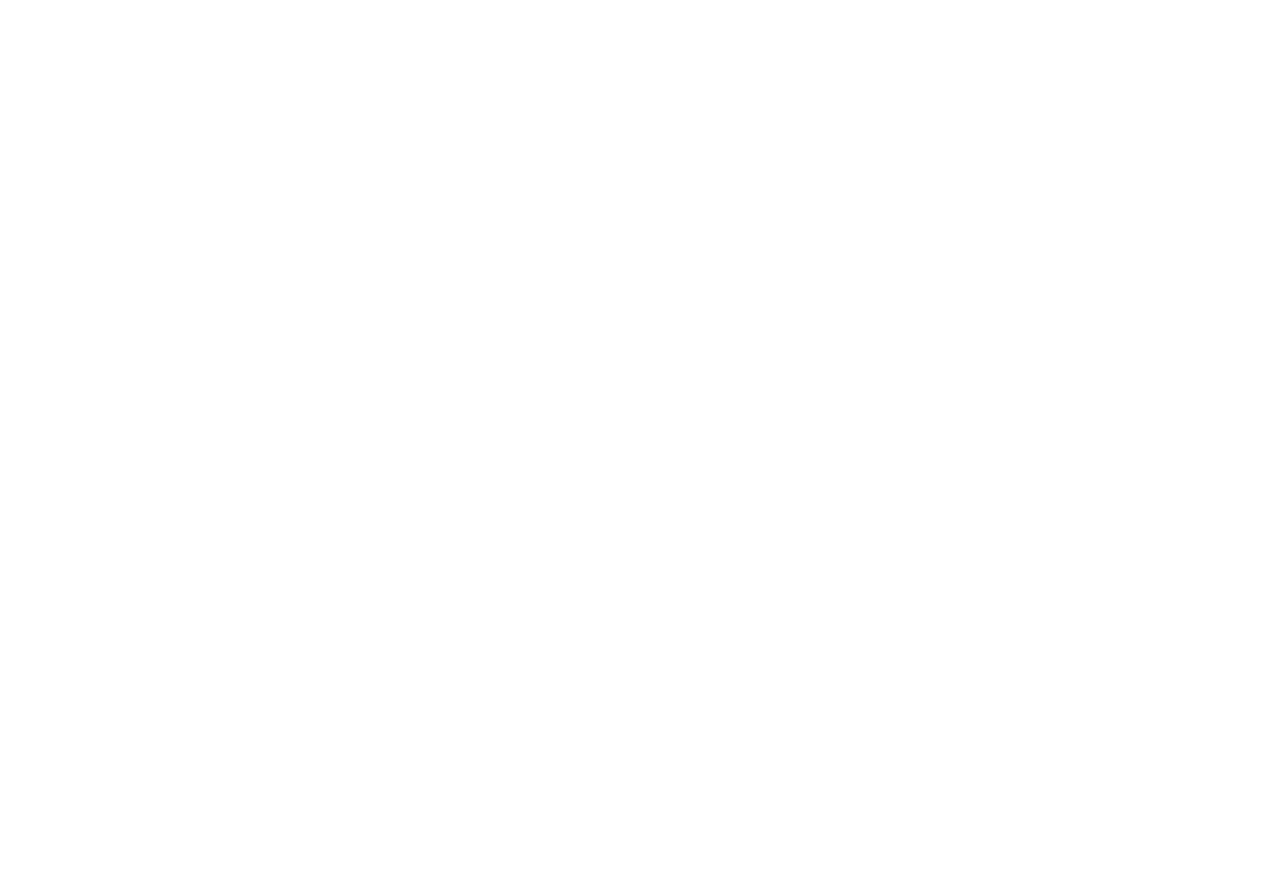
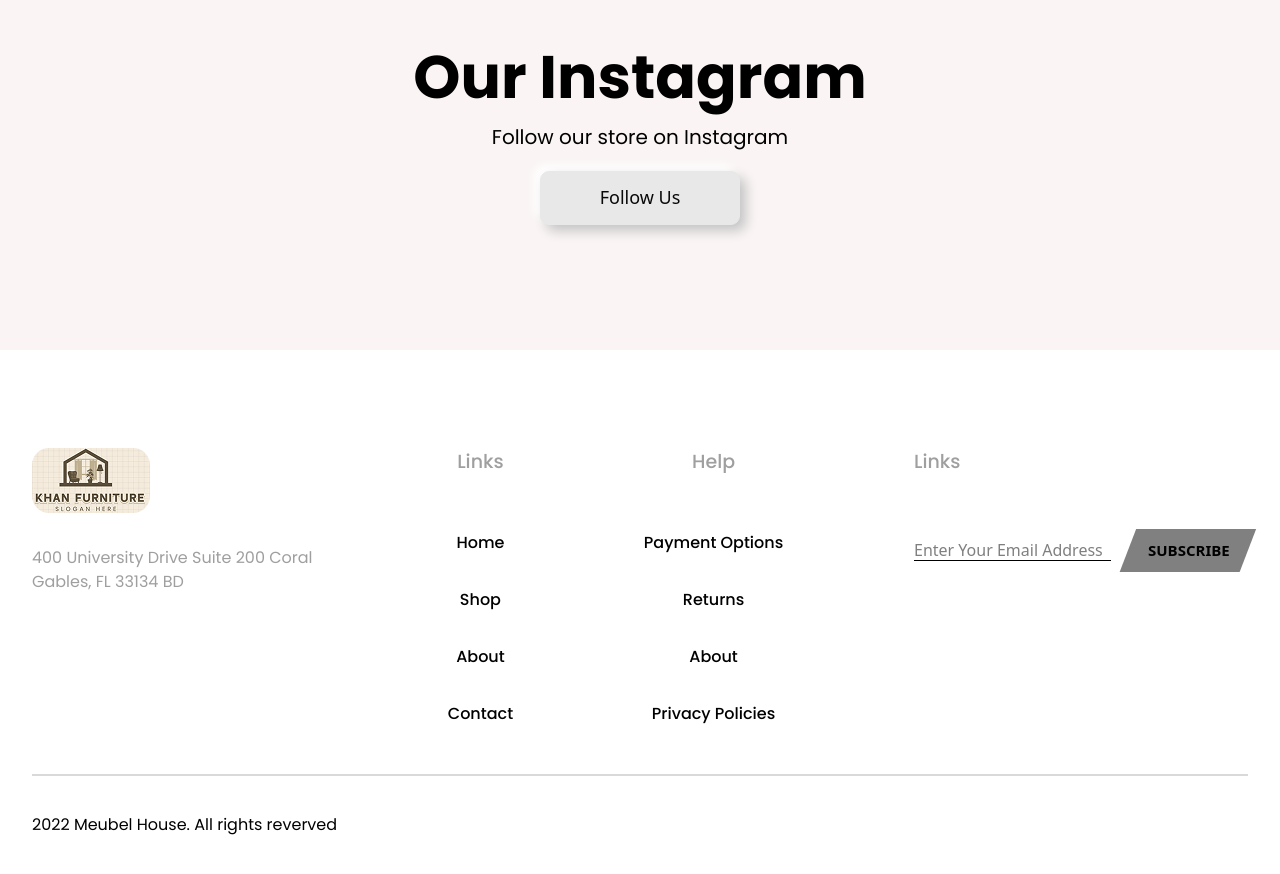
Before and after one commit to rionkhan-codes/Project-8-Furniture_Sofa, a React (Vite) app: page / in a window 1280 px wide. Shown: the part 4020-4894 px from the top of the page. Before the commit the page ends 3792 px from the top, so only its background shows below. Built offline with nearby package versions, Linux system fonts and the light colour scheme.

Commit message:
footer done

```diff
--- a/src/App.css
+++ b/src/App.css
@@ -234,3 +234,118 @@
 }
 
 /* -------------- blog ---------------- */
+/* From Uiverse.io by shah1345 */
+.button2 {
+  display: inline-block;
+  width: 200px;
+  display: flex;
+  justify-content: center;
+  transition: all 0.2s ease-in;
+  position: relative;
+  overflow: hidden;
+  z-index: 1;
+  color: #090909;
+  padding: 0.7em 1.7em;
+  cursor: pointer;
+  font-size: 18px;
+  border-radius: 0.5em;
+  background: #e8e8e8;
+  border: 1px solid #e8e8e8;
+  box-shadow: 6px 6px 12px #c5c5c5, -6px -6px 12px #ffffff;
+}
+
+.button2:active {
+  color: #666;
+  box-shadow: inset 4px 4px 12px #c5c5c5, inset -4px -4px 12px #ffffff;
+}
+
+.button2:before {
+  content: "";
+  position: absolute;
+  left: 50%;
+  transform: translateX(-50%) scaleY(1) scaleX(1.25);
+  top: 100%;
+  width: 140%;
+  height: 180%;
+  background-color: rgba(0, 0, 0, 0.05);
+  border-radius: 50%;
+  display: block;
+  transition: all 0.5s 0.1s cubic-bezier(0.55, 0, 0.1, 1);
+  z-index: -1;
+}
+
+.button2:after {
+  content: "";
+  position: absolute;
+  left: 55%;
+  transform: translateX(-50%) scaleY(1) scaleX(1.45);
+  top: 180%;
+  width: 160%;
+  height: 190%;
+  background-color: #009087;
+  border-radius: 50%;
+  display: block;
+  transition: all 0.5s 0.1s cubic-bezier(0.55, 0, 0.1, 1);
+  z-index: -1;
+}
+
+.button2:hover {
+  color: #ffffff;
+  border: 1px solid #009087;
+}
+
+.button2:hover:before {
+  top: -35%;
+  background-color: #009087;
+  transform: translateX(-50%) scaleY(1.3) scaleX(0.8);
+}
+
+.button2:hover:after {
+  top: -45%;
+  background-color: #009087;
+  transform: translateX(-50%) scaleY(1.3) scaleX(0.8);
+}
+
+
+/* ------------- footer ----------------- */
+/* From Uiverse.io by mrhyddenn */
+.main {
+  background: grey;
+  border: none;
+  padding: 10px 20px;
+  display: inline-block;
+  font-size: 15px;
+  font-weight: 600;
+  width: 120px;
+  text-transform: uppercase;
+  cursor: pointer;
+  transform: skew(-21deg);
+}
+
+.main2 {
+  display: inline-block;
+  transform: skew(21deg);
+}
+
+.main::before {
+  content: '';
+  position: absolute;
+  top: 0;
+  bottom: 0;
+  right: 100%;
+  left: 0;
+  background: rgb(20, 20, 20);
+  opacity: 0;
+  z-index: -1;
+  transition: all 0.5s;
+}
+
+.main:hover {
+  color: #fff;
+}
+
+.main:hover::before {
+  left: 0;
+  right: 0;
+  opacity: 1;
+}
--- a/src/components/Blog.jsx
+++ b/src/components/Blog.jsx
@@ -28,14 +28,8 @@
                     <SingleBlog blogimg={blogimg3} blogname={'Going all-in with millennial design'} blogdate={'12th Oct 2022'} blogtime={'5 min'}/>
                 </div>
             </div>
-
-        {/* ----------- button --------------- */}
-        <div className='w-full m-auto'>
-            <button class="bg-gray-500 text-white border border-red-400 border-b-4 font-medium overflow-hidden relative w-[100px] h-[50px] rounded-md hover:brightness-150 hover:border-t-4 hover:border-b active:opacity-75 outline-none duration-300 group">
-                <span class="bg-black shadow-red-400 absolute -top-[150%] left-0 inline-flex w-80 h-[5px] rounded-md opacity-50 group-hover:top-[150%] duration-500 shadow-[0_0_10px_10px_rgba(0,0,0,0.3)]"></span>
-                View All Post
-            </button>
-        </div>
+            {/* ----------- button ------------ */}
+            <button class="button2 m-auto mt-[75px]">View All Post</button>
         </div>
     </section>
     </>
--- /dev/null
+++ b/src/components/FooterNav.jsx
@@ -0,0 +1,58 @@
+import React from 'react'
+import logo from '../assets/images/logo.png'
+import { Link } from 'react-router'
+export const FooterNav = () => {
+  return (
+    <>
+    <footer id='footerNav' className='pt-[98px]'>
+        <div className='container'>
+            <div className='row flex justify-between'>
+                {/* ------------- col 1 ------------ */}
+                <div className='flex flex-col gap-[33px]'>
+                    <div>
+                        <img className='rounded-[17px]' src={logo} alt="logo" />
+                    </div>
+                    <p className='font-poppins font-normal text-[16px] text-second w-[285px]'>400 University Drive Suite 200 Coral Gables,
+                    FL 33134 BD</p>
+                </div>
+                {/* ------------ col 2 ---------- */}
+                <div className='text-center'>
+                    <h2 className='font-medium font-poppins text-[19px] text-second'>Links</h2>
+                    <div className='mt-[55px] flex flex-col gap-[33px]'>
+                        <Link className='font-medium font-poppins text-[16px] text-black'>Home</Link>
+                        <Link className='font-medium font-poppins text-[16px] text-black'>Shop</Link>
+                        <Link className='font-medium font-poppins text-[16px] text-black'>About</Link>
+                        <Link className='font-medium font-poppins text-[16px] text-black'>Contact</Link>
+                    </div>
+                </div>
+                 {/* ------------ col 3 ---------- */}
+                <div className='text-center'>
+                    <h2 className='font-medium font-poppins text-[19px] text-second'>Help</h2>
+                    <div className='mt-[55px] flex flex-col gap-[33px] '>
+                        <Link className='font-medium font-poppins text-[16px] text-black'>Payment Options</Link>
+                        <Link className='font-medium font-poppins text-[16px] text-black'>Returns</Link>
+                        <Link className='font-medium font-poppins text-[16px] text-black'>About</Link>
+                        <Link className='font-medium font-poppins text-[16px] text-black'>Privacy Policies</Link>
+                    </div>
+                </div>
+                 {/* ------------ col 4 ---------- */}
+                <div>
+                    <h2 className='font-medium font-poppins text-[19px] text-second'>Links</h2>
+                    <div className='mt-[53px]  flex items-center gap-[17px]'>
+                        <input className='w-[197px] h-[21px] border-b outline-none' type="text" placeholder='Enter Your Email Address' />
+                        <button className='main'>
+                            <span className='main2'>SUBSCRIBE</span>
+                        </button>
+                    </div>
+                </div>
+            </div>
+            {/* ------------- border ---------- */}
+                <div className='w-full border border-[#D9D9D9] mt-[48px] mb-[37px]'></div>
+                <div>
+                    <h2 className='font-poppins font-normal text-[16px] text-black mb-[37px]'>2022 Meubel House. All rights reverved</h2>
+                </div>
+        </div>
+    </footer>
+    </>
+  )
+}
--- /dev/null
+++ b/src/components/Instagram.jsx
@@ -0,0 +1,17 @@
+import React from 'react'
+
+export const Instagram = () => {
+  return (
+    <section id='insta' className='py-[125px] mt-[55px] bg-[#FAF4F4]'>
+        <div className='conatainer'>
+            <div className='row'>
+                <div className='text-center'>
+                    <h2 className='font-bold font-poppins text-[60px] text-black'>Our Instagram</h2>
+                    <p className='font-poppins text-[20px] text-black font-normal'>Follow our store on Instagram</p>
+                    <button class="button2 m-auto mt-[19px]">Follow Us</button>
+                </div>
+            </div>
+        </div>
+    </section>
+  )
+}
--- a/src/pages/Home.jsx
+++ b/src/pages/Home.jsx
@@ -4,6 +4,8 @@
 import { TopPicks } from '../components/TopPicks'
 import { NewArrival } from '../components/NewArrival'
 import { Blog } from '../components/Blog'
+import { Instagram } from '../components/Instagram'
+import { FooterNav } from '../components/FooterNav'
 
 export const Home = () => {
   return (
@@ -13,6 +15,8 @@
     <TopPicks/>
     <NewArrival/>
     <Blog/>
+    <Instagram/>
+    <FooterNav/>
     </>
   )
 }
```
